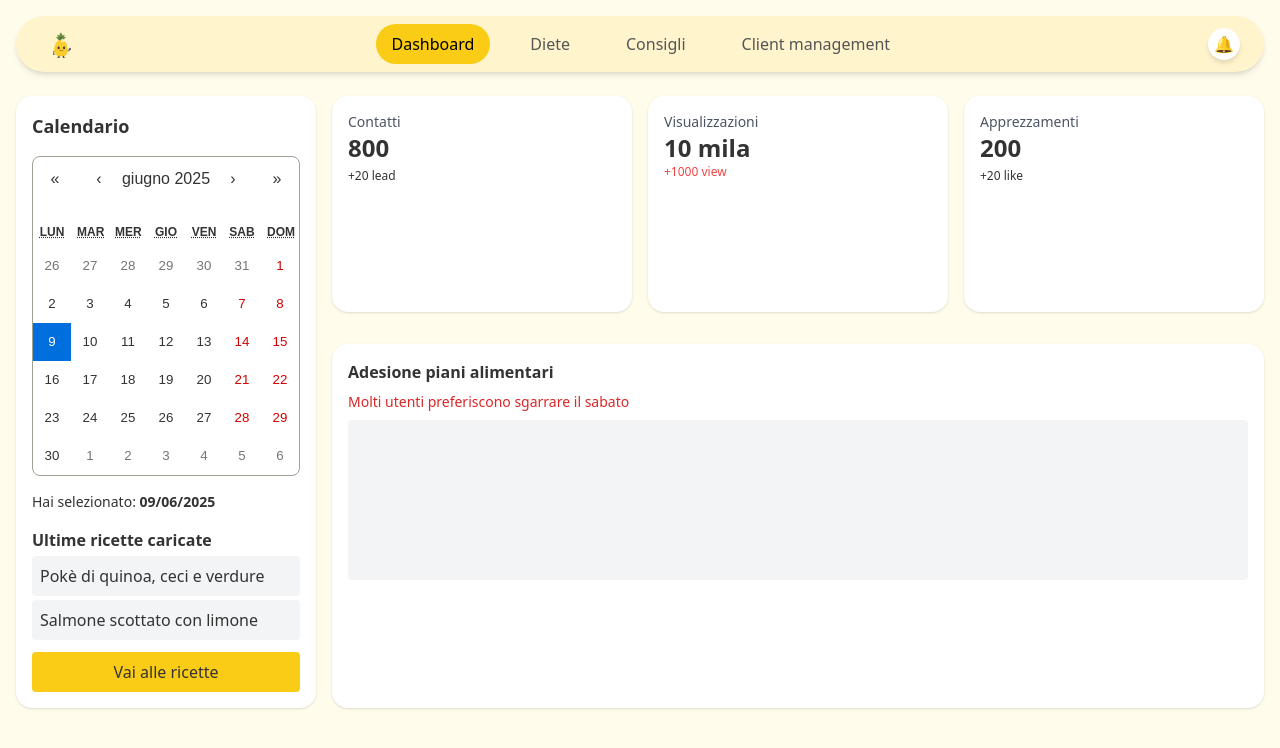
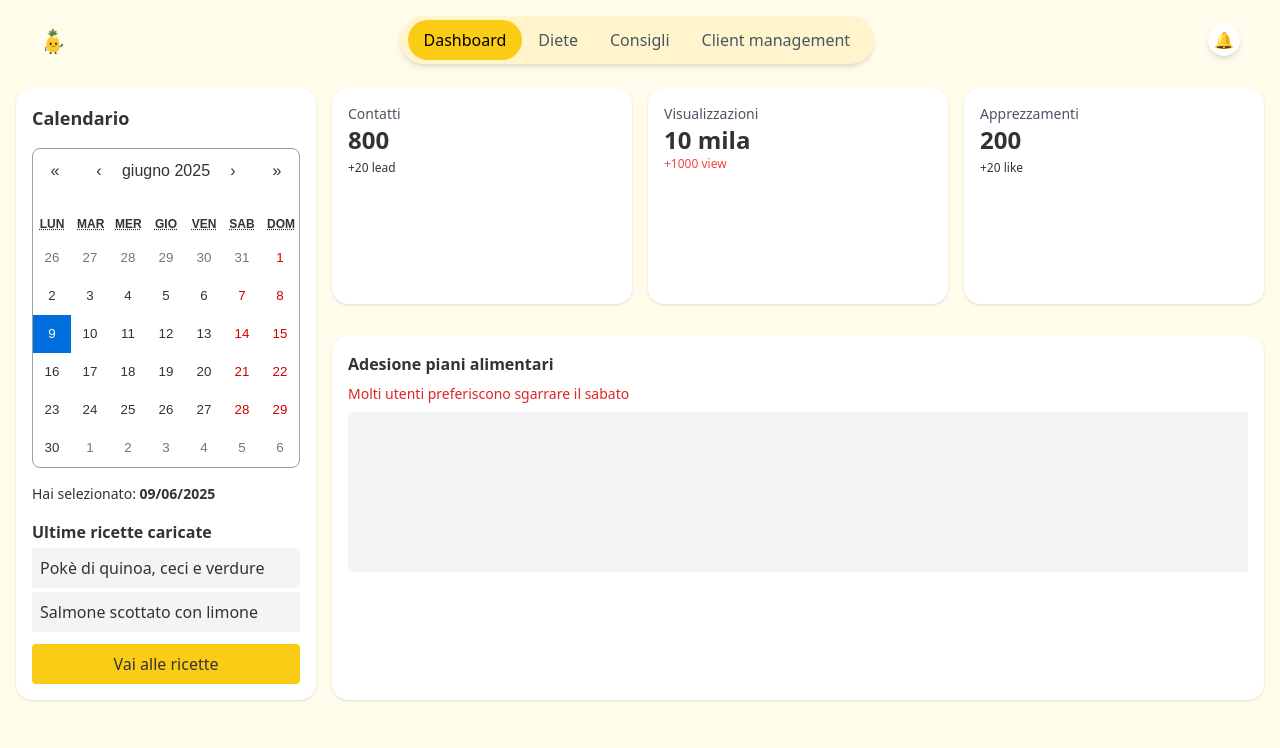
Before and after one commit to Alino777/ainana-dashboard-gemini, a React (Vite) app: page / in a window 1280 px wide. Shown: the top 748 px of the page. Built offline with nearby package versions, Linux system fonts and the light colour scheme.

Commit message:
Update navbar UI with logo.png and active section highlight

```diff
--- a/package.json
+++ b/package.json
@@ -7,6 +7,7 @@
     "preview": "vite preview"
   },
   "dependencies": {
+    "framer-motion": "^12.16.0",
     "react": "^18.2.0",
     "react-calendar": "^6.0.0",
     "react-dom": "^18.2.0"
--- a/src/App.jsx
+++ b/src/App.jsx
@@ -1,51 +1,62 @@
 import { useState } from "react";
 import Calendar from 'react-calendar';
 import 'react-calendar/dist/Calendar.css';
+import { motion } from "framer-motion";
 
 export default function App() {
   const [selectedDay, setSelectedDay] = useState("6");
   const [activeSection, setActiveSection] = useState("dashboard");
   const [date, setDate] = useState(new Date());
 
+  const tabs = [
+    { key: "dashboard", label: "Dashboard" },
+    { key: "dieta", label: "Diete" },
+    { key: "consigli", label: "Consigli" },
+    { key: "client", label: "Client management" },
+  ];
+
   return (
     <div className="min-h-screen bg-[#fffceb] font-sans text-[#333] p-4">
-      <nav className="relative flex items-center justify-between mb-6 px-6 bg-[#fff4cc] rounded-full shadow-md h-14">
-      <div className="flex items-center pl-2">
+      {/* Navbar con logo, tab animati, e notifiche */}
+      <nav className="flex justify-between items-center mb-6 px-6">
+        {/* Logo */}
+        <div className="flex items-center">
           <img src="/logo.png" alt="Ainana logo" className="h-8 w-auto" />
         </div>
-  <div className="relative flex gap-6 font-medium text-[#333]">
-    {["dashboard", "dieta", "consigli", "client"].map((item, idx) => {
-      const labels = {
-        dashboard: "Dashboard",
-        dieta: "Diete",
-        consigli: "Consigli",
-        client: "Client management",
-      };
 
-      const isActive = activeSection === item;
-
-      return (
+        {/* Navbar centrale */}
+        <div className="relative bg-[#fff4cc] rounded-full px-2 py-1 flex gap-2 shadow-md">
+          <div className="relative flex">
+            {tabs.map((tab) => (
               <button
-          key={idx}
-          onClick={() => setActiveSection(item)}
-          className={`relative px-4 py-2 z-10 transition-all duration-300 ${
-            isActive ? "text-[#000]" : "text-[#555]"
+                key={tab.key}
+                onClick={() => setActiveSection(tab.key)}
+                className={`relative z-10 px-4 py-2 font-medium rounded-full transition-all ${
+                  activeSection === tab.key ? "text-black" : "text-gray-600"
                 }`}
               >
-          {labels[item]}
-          {isActive && (
-            <span className="absolute left-0 top-0 h-full w-full bg-yellow-400 rounded-full -z-10 transition-all duration-300"></span>
+                {tab.label}
+                {activeSection === tab.key && (
+                  <motion.div
+                    layoutId="underline"
+                    className="absolute inset-0 bg-yellow-400 rounded-full z-[-1]"
+                    transition={{ type: "spring", stiffness: 500, damping: 30 }}
+                  />
                 )}
               </button>
-      );
-    })}
+            ))}
           </div>
+        </div>
+
+        {/* Notifiche */}
         <div className="w-8 h-8 bg-white rounded-full flex items-center justify-center shadow-md">
           🔔
         </div>
       </nav>
 
+      {/* Contenuto principale */}
       <div className="grid grid-cols-4 gap-4">
+        {/* Colonna sinistra */}
         <div className="col-span-1 bg-white rounded-2xl p-4 shadow">
           <h2 className="text-lg font-semibold mb-4">Calendario</h2>
           <Calendar
@@ -54,7 +65,9 @@ export default function App() {
             locale="it-IT"
             className="rounded-lg"
           />
-          <p className="text-sm mt-4">Hai selezionato: <strong>{date.toLocaleDateString('it-IT')}</strong></p>
+          <p className="text-sm mt-4">
+            Hai selezionato: <strong>{date.toLocaleDateString('it-IT')}</strong>
+          </p>
 
           <div className="mt-4">
             <h3 className="font-semibold mb-1">Ultime ricette caricate</h3>
@@ -64,6 +77,7 @@ export default function App() {
           </div>
         </div>
 
+        {/* Colonna centrale */}
         <div className="col-span-3 grid grid-cols-3 gap-4">
           <div className="bg-white rounded-2xl p-4 shadow">
             <p className="text-sm text-gray-600">Contatti</p>
```
Also changed, not shown: 1 other file (tests, documents, lock files or other folders). Lines whose indentation alone changed are shown as unchanged.
